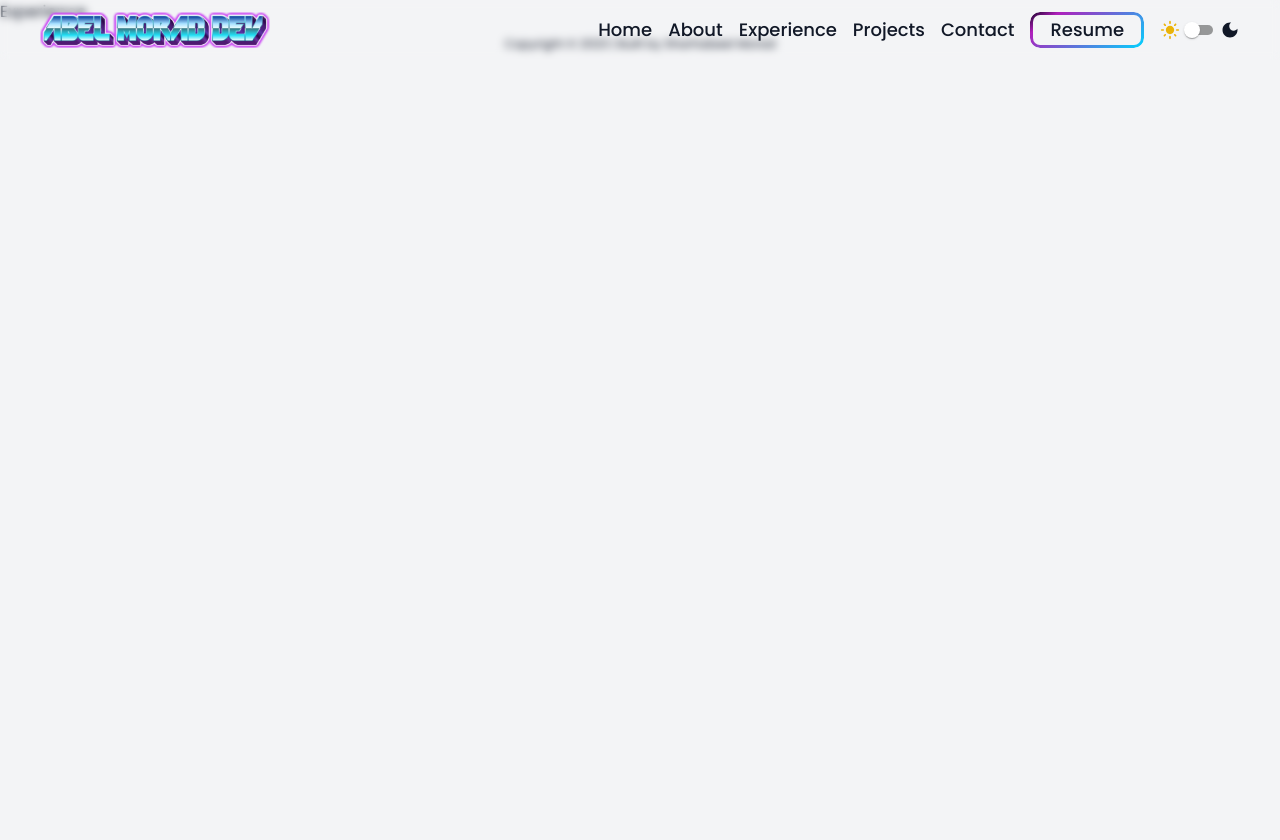
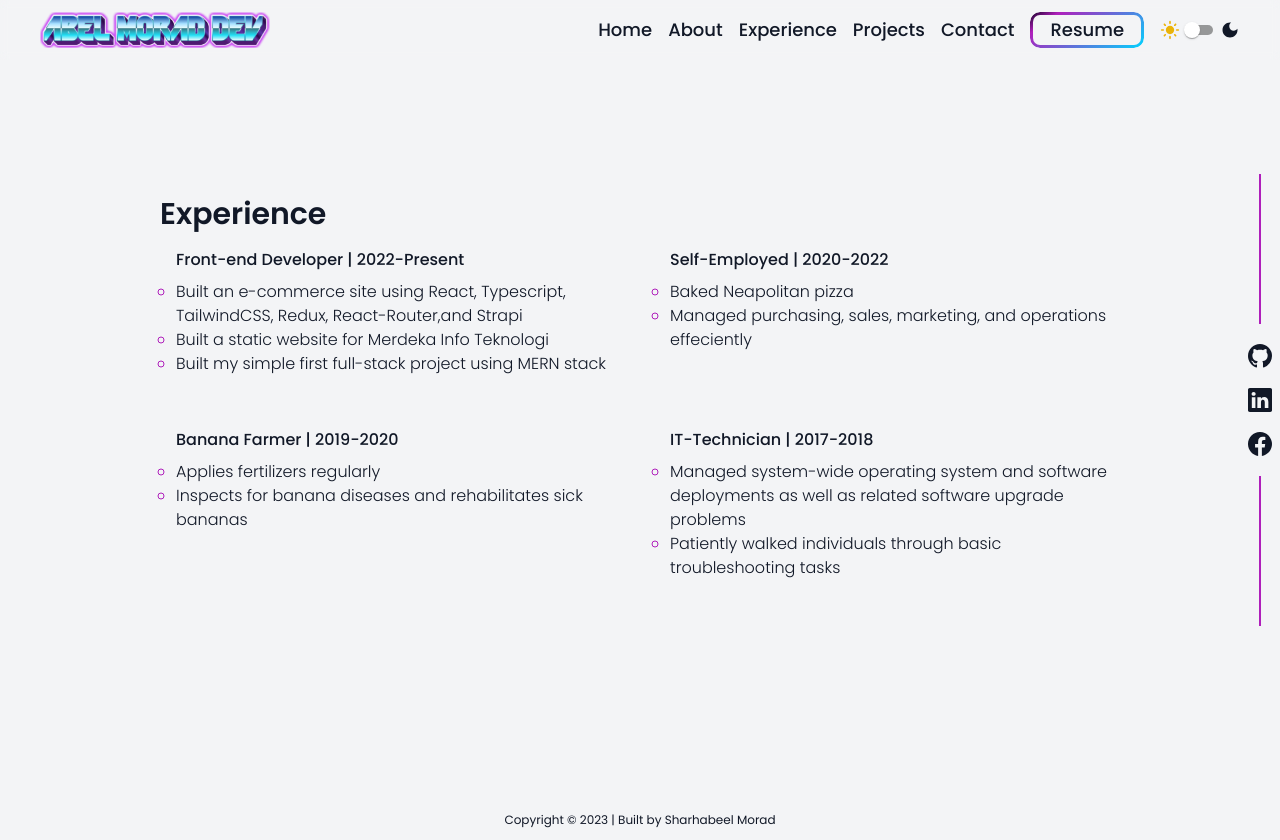
Before and after one commit to abelmorad/abel-morad, a React (Vite) app: page /experience in a window 1280 px wide. Before the commit the page ends 800 px from the top, so only its background shows below. Built offline with nearby package versions, Linux system fonts and the light colour scheme.

Commit message:
Feat: update

```diff
--- a/src/pages/Experience.tsx
+++ b/src/pages/Experience.tsx
@@ -1,8 +1,61 @@
+import Aside from "../components/Aside";
 
 function Experience() {
   return (
-    <div>Experience</div>
-  )
+    <section className="flex flex-col px-6 pt-20 laptop:pt-0 items-start laptop:h-screen laptop:place-content-center tablet:px-20 laptop:px-40 desktop:px-96 ">
+      <h1 className="text-3xl font-semibold mb-4">Experience</h1>
+      <div className="grid gap-7 tablet:grid-cols-2">
+        <div className="mb-6 pl-4">
+          <p className="font-medium mb-2">Front-end Developer | 2022-Present</p>
+          <ul>
+            <li className="font-light">
+              Built an e-commerce site using React, Typescript, TailwindCSS,
+              Redux, React-Router,and Strapi
+            </li>
+            <li className="font-light">
+              Built a static website for Merdeka Info Teknologi
+            </li>
+            <li className="font-light">
+              Built my simple first full-stack project using MERN stack
+            </li>
+          </ul>
+        </div>
+        <div className="mb-6 pl-4">
+          <p className="font-medium mb-2">Self-Employed | 2020-2022</p>
+          <ul>
+            <li className="font-light">Baked Neapolitan pizza</li>
+            <li className="font-light">
+              Managed purchasing, sales, marketing, and operations effeciently
+            </li>
+          </ul>
+        </div>
+        <div className="mb-6 pl-4">
+          <p className="font-medium mb-2">Banana Farmer | 2019-2020</p>
+          <ul>
+            <li className="font-light">Applies fertilizers regularly</li>
+            <li className="font-light">
+              Inspects for banana diseases and rehabilitates sick bananas
+            </li>
+          </ul>
+        </div>
+        <div className="mb-6 pl-4">
+          <p className="font-medium mb-2">IT-Technician | 2017-2018</p>
+          <ul>
+            <li className="font-light">
+              Managed system-wide operating system and software deployments as
+              well as related software upgrade problems
+            </li>
+            <li className="font-light">
+              Patiently walked individuals through basic troubleshooting tasks
+            </li>
+          </ul>
+        </div>
+      </div>
+      <div className="mobile:hidden tablet:block">
+        <Aside />
+      </div>
+    </section>
+  );
 }
 
-export default Experience
+export default Experience;
```
